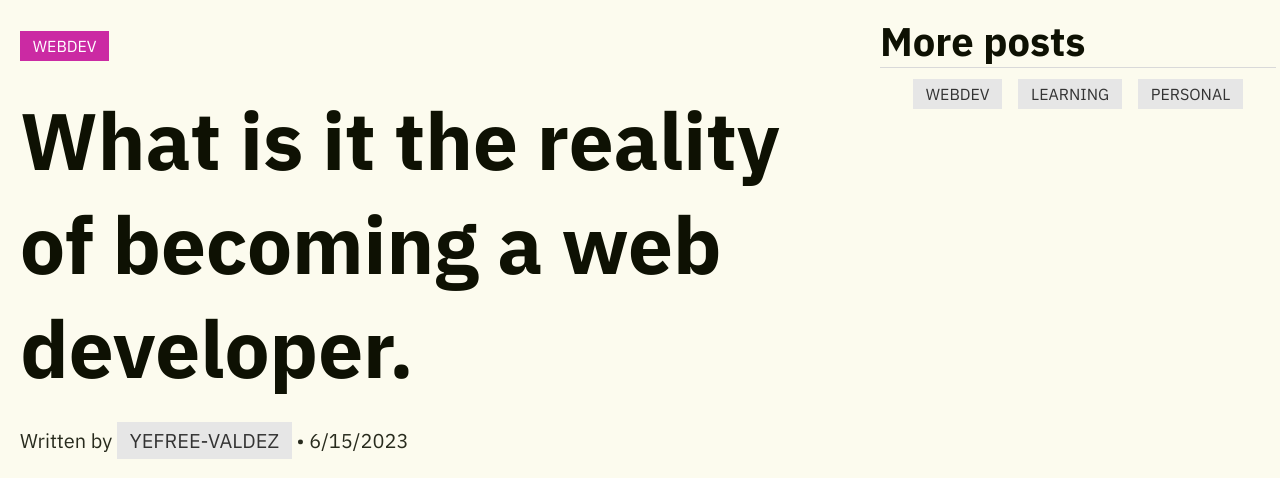
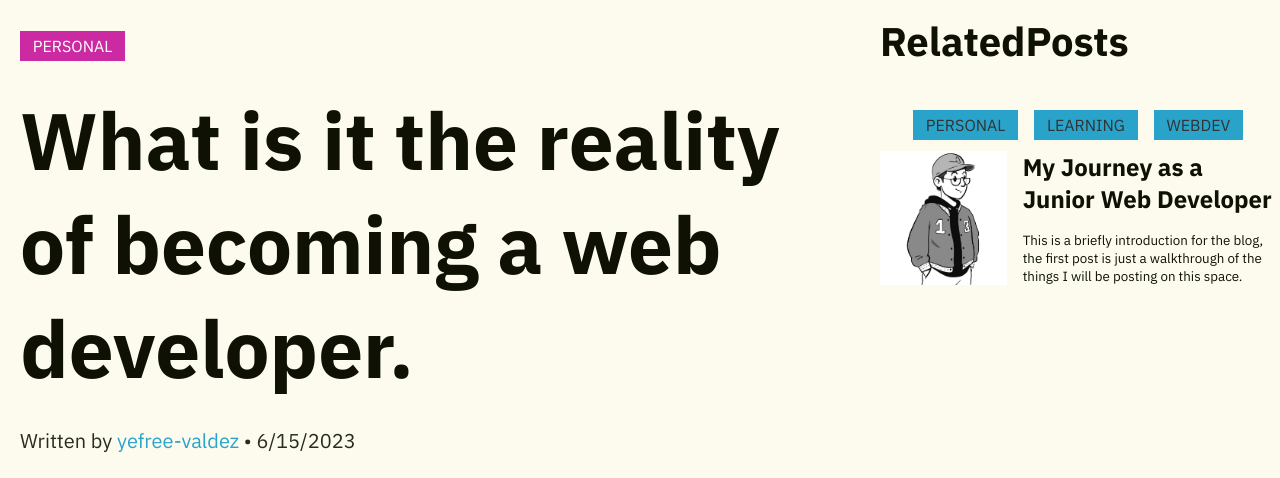
Before and after one commit to yefreescoding/you-me-blog, an Astro site in the folder you-me-blog/: page /blog/post-6 in a window 1280 px wide. Shown: the part 85-563 px from the top of the page. Built offline with nearby package versions, Linux system fonts and the light colour scheme; Astro itself is replaced by a stand-in of ours.

Commit message:
blog related post added

```diff
--- a/you-me-blog/src/components/BlogHeader.astro
+++ b/you-me-blog/src/components/BlogHeader.astro
@@ -1,5 +1,5 @@
 ---
-import { slugify, formatDate } from "../js/utils";
+import { slugify, formatDate } from '../js/utils';
 
 const { title, date, category, author, image } = Astro.props;
 ---
@@ -11,7 +11,7 @@ const { title, date, category, author, image } = Astro.props;
   <h1 class="header-blog__h1">{title}</h1>
   <div class="header-blog__division">
     <p class="header-blog__author">
-      Written by <a class="secondary" href=`/author/${slugify(author)}/`
+      Written by <a class="" href=`/author/${slugify(author)}/`
         >{slugify(author)}</a
       >
       • {formatDate(date)}
--- /dev/null
+++ b/you-me-blog/src/components/RelatedPosts.astro
@@ -0,0 +1,39 @@
+---
+// import utils
+import { slugify, formatDate } from '../js/utils';
+
+const { relatedPosts } = Astro.props;
+
+console.log('test', relatedPosts);
+---
+
+{
+  relatedPosts.map((post) => (
+    <div class="related">
+      <img class="related__image" src={post.frontmatter.image.src} alt="" />
+      <div class="related__text">
+        <h3>{post.frontmatter.title}</h3>
+        <small>{post.frontmatter.description}</small>
+      </div>
+    </div>
+  ))
+}
+
+<style>
+  .related,
+  .related__text {
+    display: flex;
+    gap: 1em;
+  }
+
+  .related__image {
+    flex: 1;
+    object-fit: cover;
+    width: 6.125rem;
+    aspect-ratio: 4/4;
+  }
+  .related__text {
+    flex: 2;
+    flex-direction: column;
+  }
+</style>
--- a/you-me-blog/src/js/utils.js
+++ b/you-me-blog/src/js/utils.js
@@ -50,5 +50,5 @@ export function formatBlogPost(
   }
 
   return filteredPosts;
-  console.log(filteredPosts);
+  // console.log(filteredPosts);
 }
--- a/you-me-blog/src/layouts/BlogPostLayout.astro
+++ b/you-me-blog/src/layouts/BlogPostLayout.astro
@@ -1,11 +1,28 @@
 ---
 //import layout
 import Mainlayout from './MainLayout.astro';
+
+// import components
 import BlogHeader from '../components/BlogHeader.astro';
 import CategoryCloud from '../components/CategoryCloud.astro';
+import RelatedPosts from '../components/RelatedPosts.astro';
+
+// utils imports
+import { formatBlogPost } from '../js/utils';
 
 const { frontmatter } = Astro.props;
 const { title, description, date, category, author, image } = frontmatter;
+
+const allPosts = await Astro.glob('../pages/blog/*.md');
+
+const formattedPosts = formatBlogPost(allPosts, {
+  sortbyDate: false,
+});
+
+const relatedPosts = formattedPosts.filter(
+  (post) =>
+    post.frontmatter.category === category && post.frontmatter.title !== title
+);
 ---
 
 <Mainlayout title={title} {description}>
@@ -17,8 +34,11 @@ const { title, description, date, category, author, image } = frontmatter;
       </div>
     </main>
     <aside class="aside">
-      <h2 class="aside__h2">More posts</h2>
-      <CategoryCloud />
+      <div class="sticky">
+        <h2 class="aside__h2">RelatedPosts</h2>
+        <CategoryCloud />
+        {relatedPosts.length > 0 && <RelatedPosts {relatedPosts} />}
+      </div>
     </aside>
   </div>
 </Mainlayout>
@@ -27,13 +47,13 @@ const { title, description, date, category, author, image } = frontmatter;
   .wrapper-blog,
   .aside,
   .aside__content,
-  .aside__text {
+  .aside__text,
+  .sticky {
     display: flex;
     gap: 1rem;
   }
   .wrapper-blog {
     flex-wrap: wrap;
-    // margin: 5rem 0;
   }
   .entry-container {
     width: min(100% - 2rem, 65ch);
@@ -42,11 +62,13 @@ const { title, description, date, category, author, image } = frontmatter;
     flex-grow: 5;
   }
   .aside {
+    position: relative;
     flex-basis: 20em;
     flex-grow: 1;
     flex-flow: column;
     &__h2 {
-      border-bottom: 1px solid hsl(0, 0%, 85%);
+      // border-bottom: 1px solid hsl(0, 0%, 85%);
+      margin-bottom: 2rem;
     }
     &__content {
       align-items: flex-start;
@@ -65,4 +87,11 @@ const { title, description, date, category, author, image } = frontmatter;
       color: hsl(188, 30%, 40%);
     }
   }
+
+  .sticky {
+    flex-flow: column;
+    position: -webkit-sticky;
+    position: sticky;
+    top: -1px;
+  }
 </style>
--- a/you-me-blog/src/pages/blog/post-6.md
+++ b/you-me-blog/src/pages/blog/post-6.md
@@ -6,7 +6,7 @@ author: Yefree Valdez
 image: { src: '/images/blog-images/astro-blog.png', alt: 'Background picture.' }
 description: Not everything that shines is gold.
 draft: false
-category: webdev
+category: personal
 ---
 
 ## Introducing Astro: The Game-Changing Framework for Static Websites
--- a/you-me-blog/src/pages/index.astro
+++ b/you-me-blog/src/pages/index.astro
@@ -3,10 +3,10 @@ import Mainlayout from '../layouts/MainLayout.astro';
 import PostCard from '../components/PostCard.astro';
 import SectionEntry from '../components/SectionEntry.astro';
 import Main from '../components/Main.astro';
+// import utils js
+import { formatBlogPost } from '../js/utils';
 
 const allPosts = await Astro.glob('./blog/*.md');
-
-import { formatBlogPost } from '../js/utils';
 
 const formattedPosts = formatBlogPost(allPosts, {
   limit: 3,
--- a/you-me-blog/src/styles/global.css
+++ b/you-me-blog/src/styles/global.css
@@ -3,7 +3,7 @@
   --fs--2: clamp(0.63rem, calc(0.72rem + -0.12vw), 0.69rem);
   --fs--1: clamp(0.83rem, calc(0.82rem + 0.09vw), 0.88rem);
   --fs-0: clamp(1rem, calc(0.91rem + 0.43vw), 1.25rem);
-  --fs-1: clamp(1.2rem, calc(1rem + 0.99vw), 1.77rem);
+  --fs-1: clamp(1.2rem, calc(1rem + 0.99vw), 1.5rem);
   --fs-2: clamp(1.44rem, calc(1.07rem + 1.84vw), 2.5rem);
   --fs-3: clamp(1.73rem, calc(1.1rem + 3.14vw), 3.53rem);
   --fs-4: clamp(2.07rem, calc(1.06rem + 5.08vw), 5rem);
@@ -117,8 +117,8 @@ p {
 }
 
 .secondary {
-  padding: 0.3rem 0.8rem;
-  background-color: hsl(0, 0%, 90%);
+  padding: 0.3em 0.8em;
+  background-color: var(--primary-button);
   color: hsl(0, 0%, 20%);
   text-transform: uppercase;
   width: fit-content;
```
Also changed, not shown: you-me-blog/src/pages/blog/[...page].astro (+5 -2 lines), you-me-blog/src/pages/category/[category].astro (+3 -7 lines).
